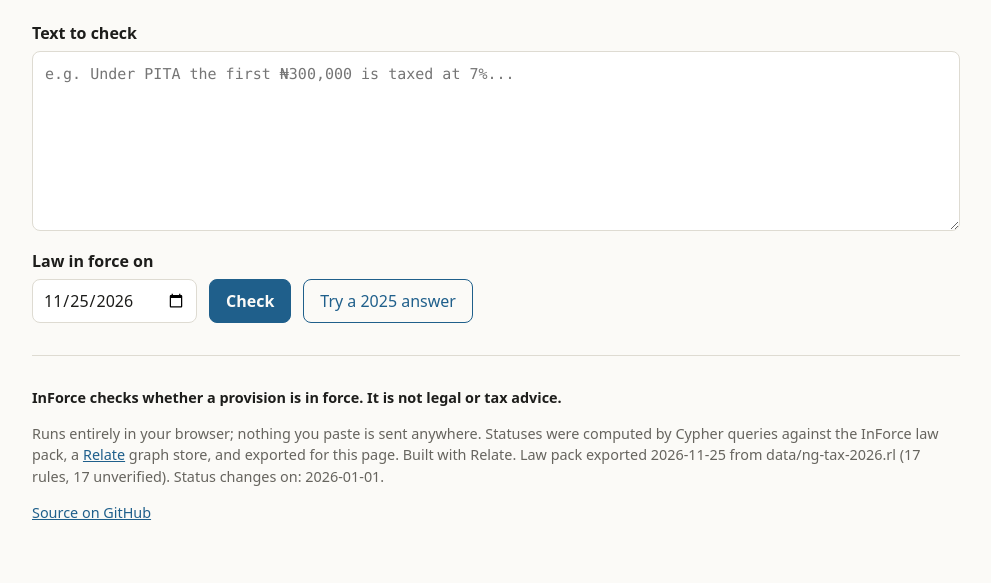
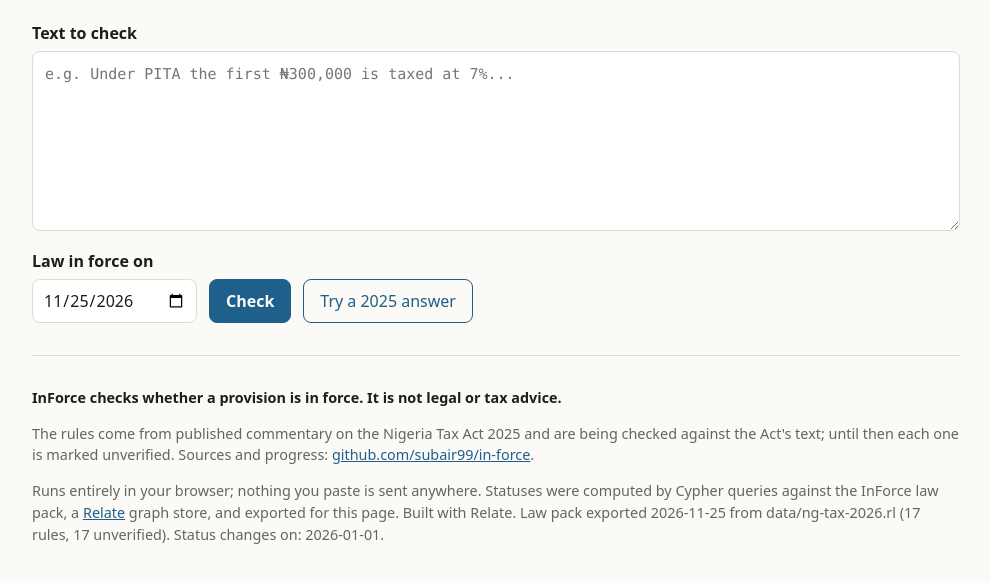
Before and after one commit to subair99/in-force, a plain HTML site: page web/index.html in a window 1280 px wide. Shown: the part 149-732 px from the top of the page, without its empty margins (144-1135 px from the left). Drawn offline with Linux system fonts and the light colour scheme.

Commit message:
Add CI; page note on rule sources; ignore local caches
CI (push and PR, Ubuntu, Python 3.11): installs the Relate CLI v1.3.0 with the installer's signature and checksum checks, installs InForce, runs the tests with set -euo pipefail, then a read-only inforce check of the stale demo answer that must exit 3 and leave the tree unchanged. The README gets a CI badge. The browser page now says rules come from published commentary and are being checked against the Act. .gitignore covers caches tools could drop into the repo.

Co-Authored-By: Claude Opus 5.5 <noreply@anthropic.com>

```diff
--- a/web/index.html
+++ b/web/index.html
@@ -88,10 +88,12 @@
 
   <footer>
     <p><strong>InForce checks whether a provision is in force. It is not legal or tax advice.</strong></p>
+    <p>The rules come from published commentary on the Nigeria Tax Act 2025 and are being checked against the
+      Act's text; until then each one is marked unverified. Sources and progress:
+      <a href="https://github.com/subair99/in-force">github.com/subair99/in-force</a>.</p>
     <p>Runs entirely in your browser; nothing you paste is sent anywhere. Statuses were computed by Cypher queries
       against the InForce law pack, a <a href="https://relatedb.ai">Relate</a> graph store, and exported for this page.
       Built with Relate. <span id="meta"></span></p>
-    <p><a href="https://github.com/subair99/in-force">Source on GitHub</a></p>
   </footer>
 </main>
 <script type="module" src="app.js"></script>
```
Also changed, not shown: 3 other files.
